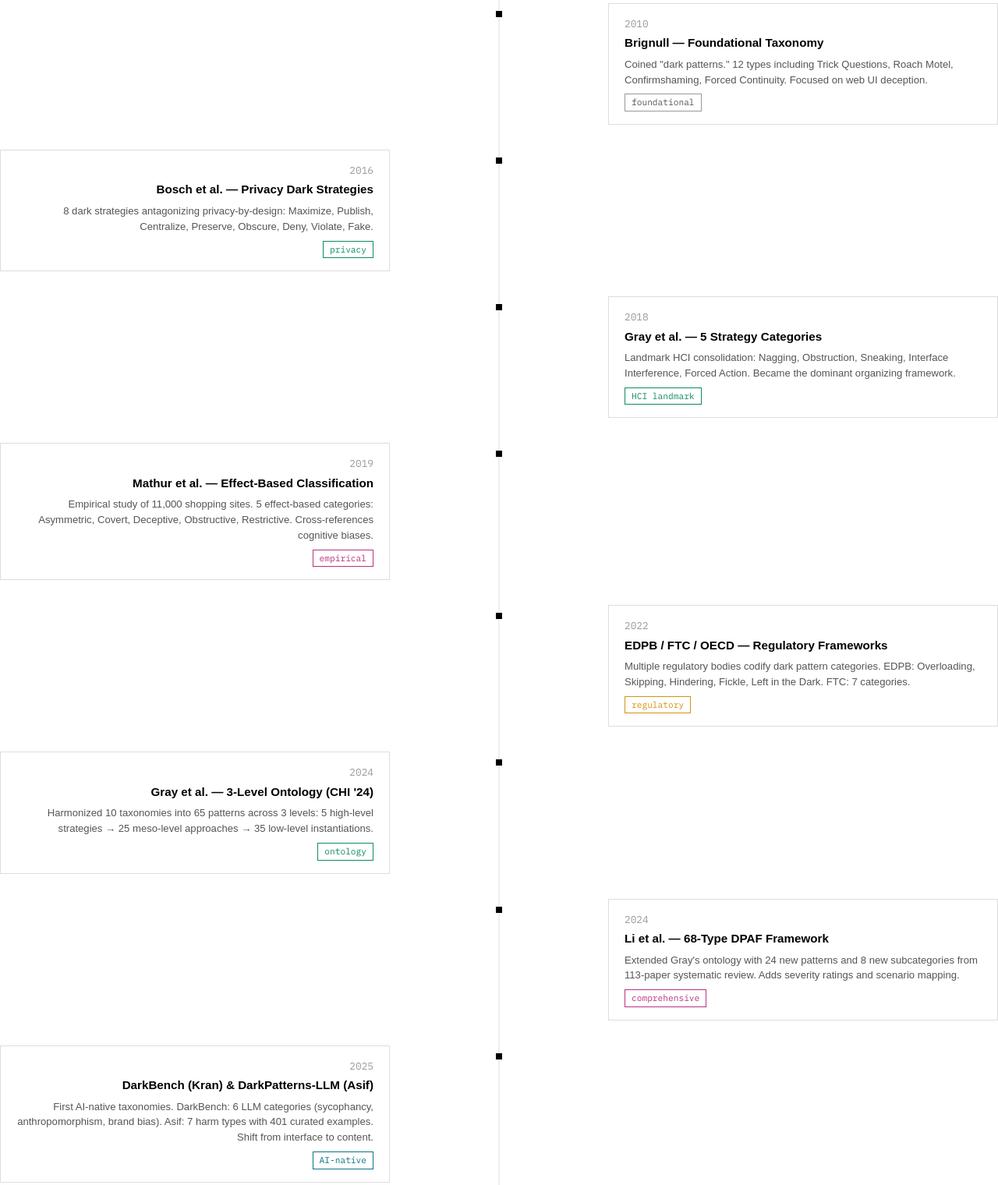
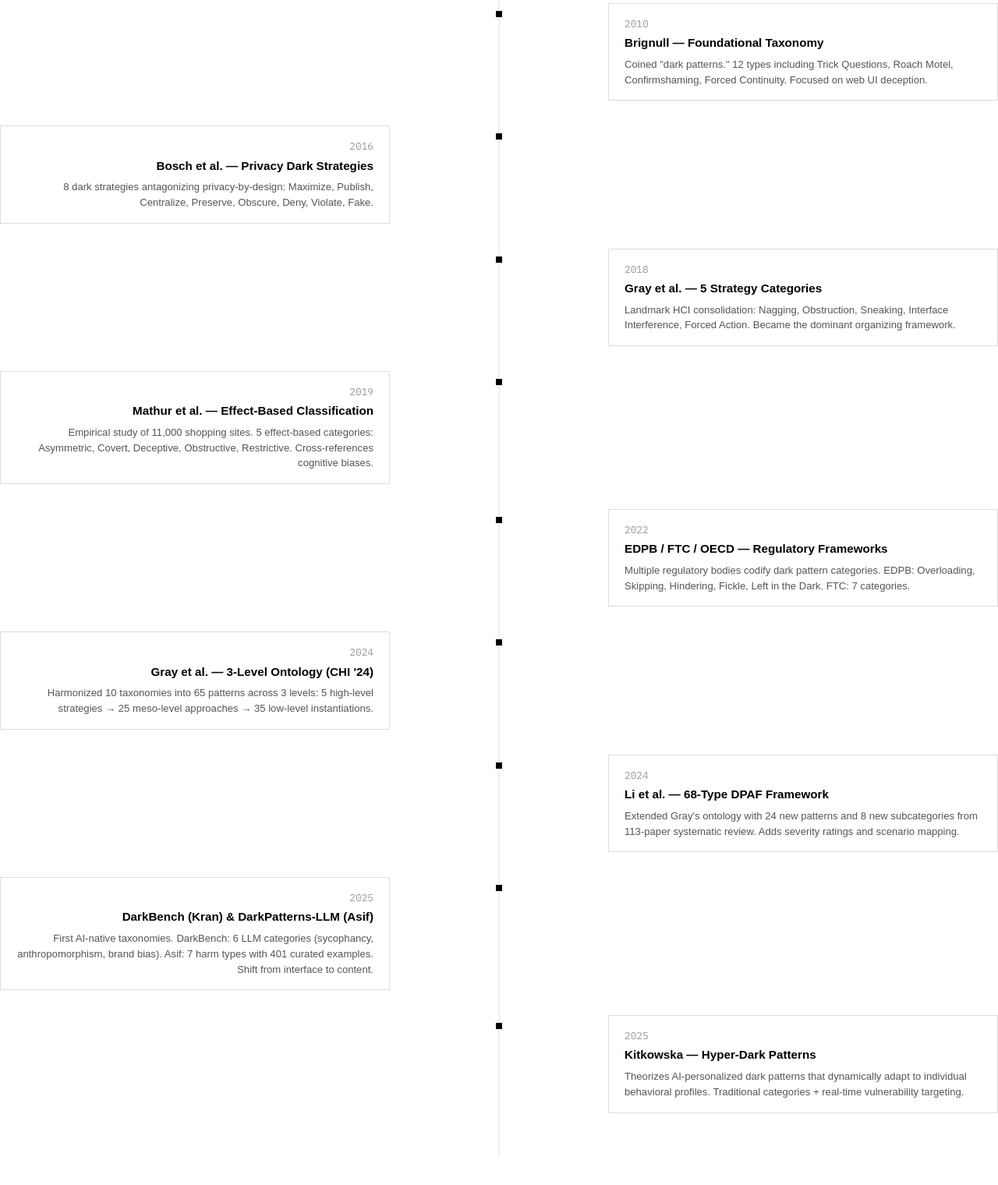
Before and after one commit to osolis5/dark-patterns-viz, a plain HTML site: page taxonomy-evolution.html in a window 1280 px wide. Shown: the part 20-1540 px from the top of the page at 78% size. After the commit the page ends 1504 px from the top, so only its background shows below. Drawn offline with Linux system fonts and the light colour scheme.

Commit message:
Remove colored tag chips from Taxonomy Evolution timeline
Co-Authored-By: Claude Fable 5 <noreply@anthropic.com>

```diff
--- a/taxonomy-evolution.html
+++ b/taxonomy-evolution.html
@@ -886,7 +886,6 @@ p { font-family: Arial, sans-serif; }
           <div class="timeline-year">2010</div>
           <div class="timeline-title">Brignull &mdash; Foundational Taxonomy</div>
           <div class="timeline-detail">Coined "dark patterns." 12 types including Trick Questions, Roach Motel, Confirmshaming, Forced Continuity. Focused on web UI deception.</div>
-          <span class="timeline-tag tag-foundational">foundational</span>
         </div>
       </div>
 
@@ -896,7 +895,6 @@ p { font-family: Arial, sans-serif; }
           <div class="timeline-year">2016</div>
           <div class="timeline-title">Bosch et al. &mdash; Privacy Dark Strategies</div>
           <div class="timeline-detail">8 dark strategies antagonizing privacy-by-design: Maximize, Publish, Centralize, Preserve, Obscure, Deny, Violate, Fake.</div>
-          <span class="timeline-tag tag-hci">privacy</span>
         </div>
       </div>
 
@@ -906,7 +904,6 @@ p { font-family: Arial, sans-serif; }
           <div class="timeline-year">2018</div>
           <div class="timeline-title">Gray et al. &mdash; 5 Strategy Categories</div>
           <div class="timeline-detail">Landmark HCI consolidation: Nagging, Obstruction, Sneaking, Interface Interference, Forced Action. Became the dominant organizing framework.</div>
-          <span class="timeline-tag tag-hci">HCI landmark</span>
         </div>
       </div>
 
@@ -916,7 +913,6 @@ p { font-family: Arial, sans-serif; }
           <div class="timeline-year">2019</div>
           <div class="timeline-title">Mathur et al. &mdash; Effect-Based Classification</div>
           <div class="timeline-detail">Empirical study of 11,000 shopping sites. 5 effect-based categories: Asymmetric, Covert, Deceptive, Obstructive, Restrictive. Cross-references cognitive biases.</div>
-          <span class="timeline-tag tag-empirical">empirical</span>
         </div>
       </div>
 
@@ -926,7 +922,6 @@ p { font-family: Arial, sans-serif; }
           <div class="timeline-year">2022</div>
           <div class="timeline-title">EDPB / FTC / OECD &mdash; Regulatory Frameworks</div>
           <div class="timeline-detail">Multiple regulatory bodies codify dark pattern categories. EDPB: Overloading, Skipping, Hindering, Fickle, Left in the Dark. FTC: 7 categories.</div>
-          <span class="timeline-tag tag-regulatory">regulatory</span>
         </div>
       </div>
 
@@ -936,7 +931,6 @@ p { font-family: Arial, sans-serif; }
           <div class="timeline-year">2024</div>
           <div class="timeline-title">Gray et al. &mdash; 3-Level Ontology (CHI '24)</div>
           <div class="timeline-detail">Harmonized 10 taxonomies into 65 patterns across 3 levels: 5 high-level strategies &rarr; 25 meso-level approaches &rarr; 35 low-level instantiations.</div>
-          <span class="timeline-tag tag-hci">ontology</span>
         </div>
       </div>
 
@@ -946,7 +940,6 @@ p { font-family: Arial, sans-serif; }
           <div class="timeline-year">2024</div>
           <div class="timeline-title">Li et al. &mdash; 68-Type DPAF Framework</div>
           <div class="timeline-detail">Extended Gray's ontology with 24 new patterns and 8 new subcategories from 113-paper systematic review. Adds severity ratings and scenario mapping.</div>
-          <span class="timeline-tag tag-empirical">comprehensive</span>
         </div>
       </div>
 
@@ -956,7 +949,6 @@ p { font-family: Arial, sans-serif; }
           <div class="timeline-year">2025</div>
           <div class="timeline-title">DarkBench (Kran) &amp; DarkPatterns-LLM (Asif)</div>
           <div class="timeline-detail">First AI-native taxonomies. DarkBench: 6 LLM categories (sycophancy, anthropomorphism, brand bias). Asif: 7 harm types with 401 curated examples. Shift from interface to content.</div>
-          <span class="timeline-tag tag-ai">AI-native</span>
         </div>
       </div>
 
@@ -966,7 +958,6 @@ p { font-family: Arial, sans-serif; }
           <div class="timeline-year">2025</div>
           <div class="timeline-title">Kitkowska &mdash; Hyper-Dark Patterns</div>
           <div class="timeline-detail">Theorizes AI-personalized dark patterns that dynamically adapt to individual behavioral profiles. Traditional categories + real-time vulnerability targeting.</div>
-          <span class="timeline-tag tag-ai">AI-personalized</span>
         </div>
       </div>
     </div>
```
